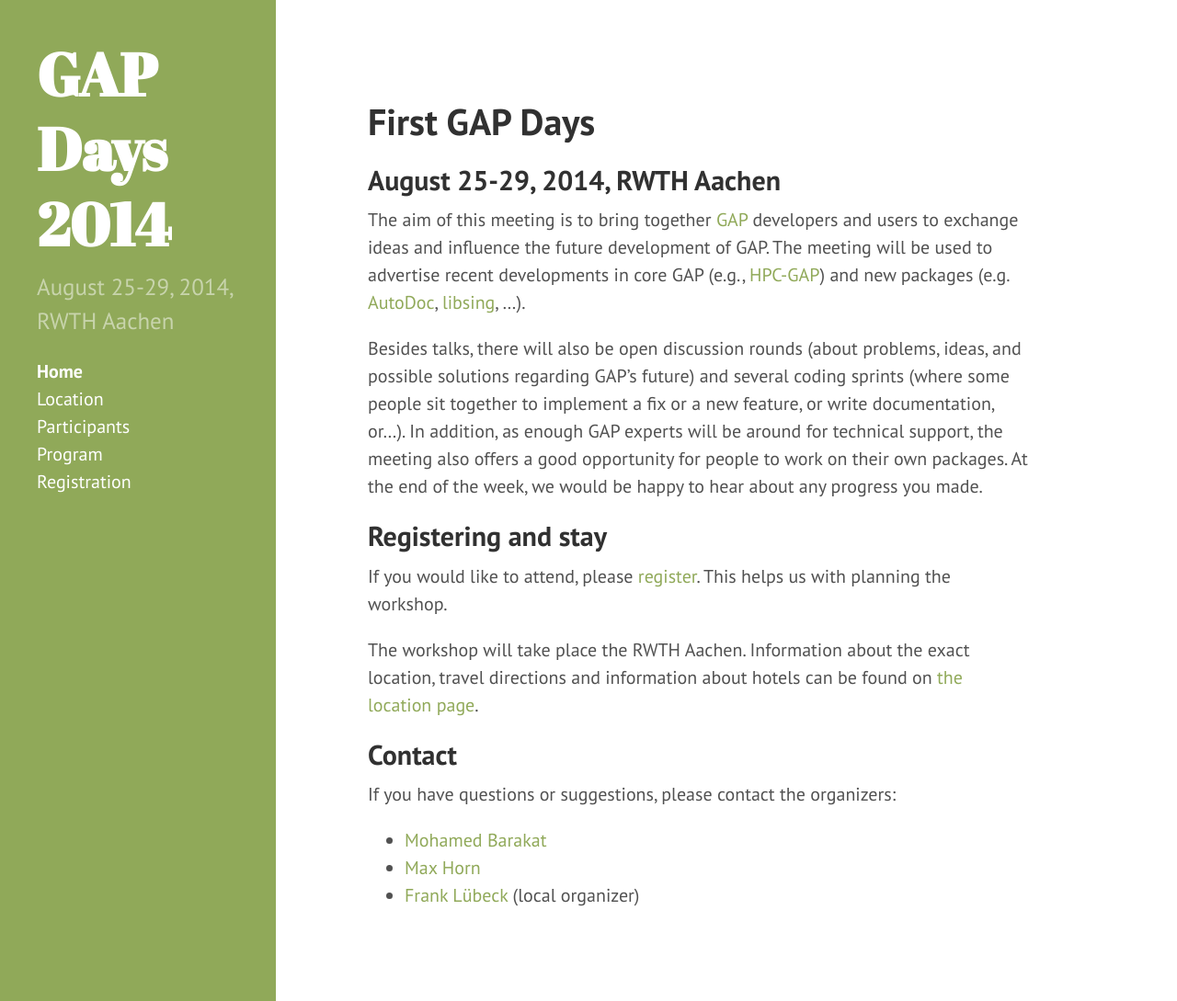
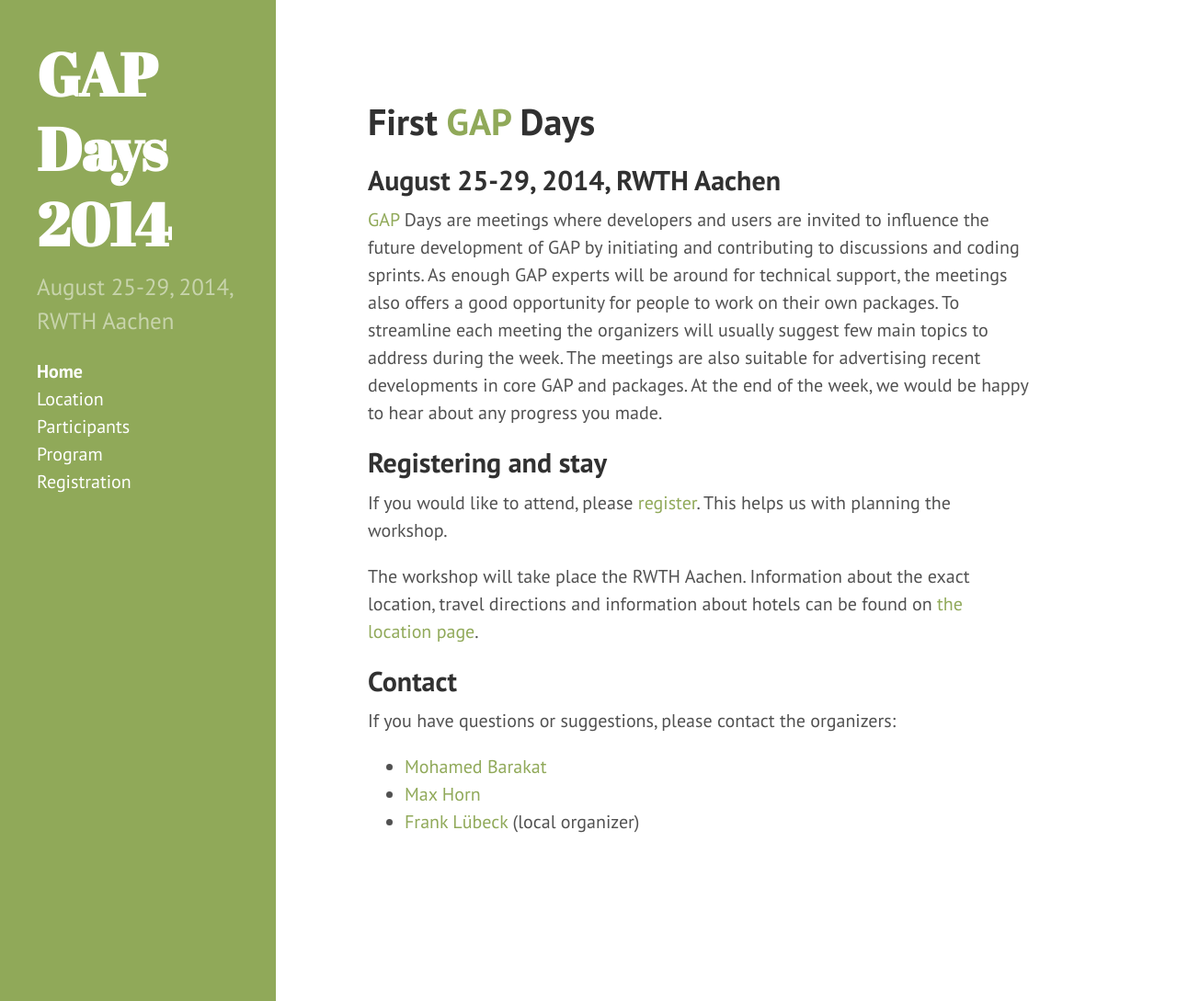
Before and after one commit to olexandr-konovalov/gapdays2014, a Jekyll site: the page built from index.md, in a window 1280 px wide and 1089 px high. Shown: the whole window at 92% size. Built offline with Jekyll 4.4.1, drawn with Linux system fonts in a browser that asks for light colours; Markdown is read by kramdown in place of the engine named in the settings.

Commit message:
rewrote invitation to GAP Days in general

```diff
--- a/index.md
+++ b/index.md
@@ -3,25 +3,17 @@
 title: Home
 ---
 
-# First GAP Days
+# First [GAP](http://www.gap-system.org/) Days
 ## August 25-29, 2014, RWTH Aachen
 
-The aim of this meeting is to bring together [GAP](http://www.gap-system.org)
-developers and users to exchange ideas and influence the future development of
-GAP. The meeting will be used to advertise recent developments in core GAP
-(e.g., [HPC-GAP](http://www-circa.mcs.st-and.ac.uk/hpcgap.php))
-and new packages (e.g.
-[AutoDoc](https://github.com/homalg-project/AutoDoc),
-[libsing](http://gap-system.github.io/libsing/), ...).
-
-Besides talks, there will also be open discussion rounds (about problems,
-ideas, and possible solutions regarding GAP’s future) and several coding
-sprints (where some people sit together to implement a fix or a new feature,
-or write documentation, or…). In addition, as enough GAP experts will be
-around for technical support, the meeting also offers a good opportunity for
-people to work on their own packages. At the end of the week, we would be
-happy to hear about any progress you made.
-
+[GAP](http://www.gap-system.org/) Days are meetings where developers and users are invited to influence the future
+development of GAP by initiating and contributing to discussions and coding sprints.
+As enough GAP experts will be around for technical support, the meetings also offers
+a good opportunity for people to work on their own packages. To streamline each meeting
+the organizers will usually suggest few main topics to address during the week.
+The meetings are also suitable for advertising recent developments in core GAP
+and packages. At the end of the week, we would be happy to hear about any progress
+you made.
 
 ## Registering and stay
 
```
